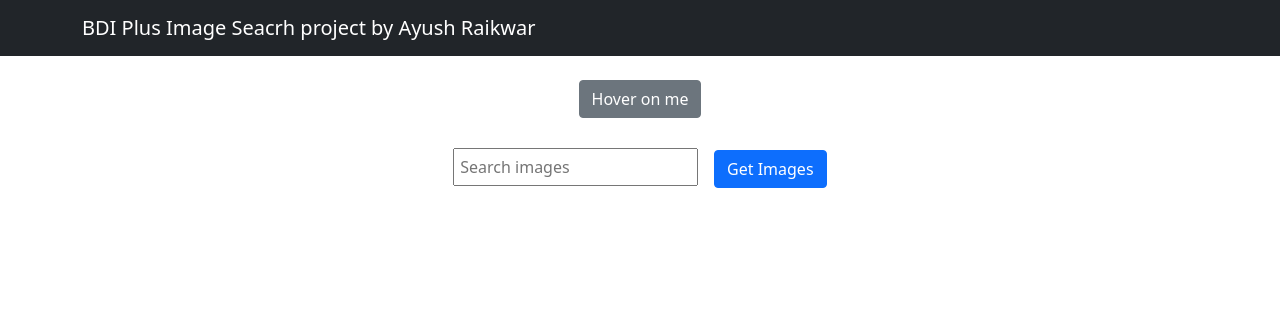
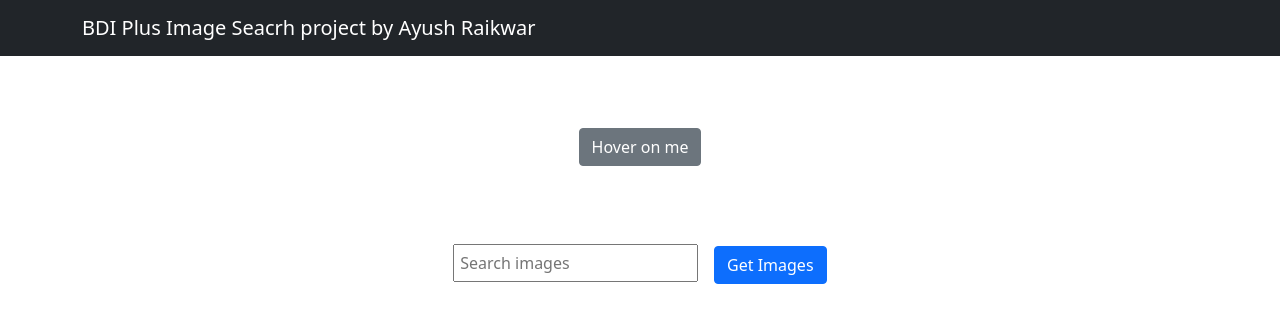
Before and after one commit to Ayush-raikwar/Image-Search-on-React, a React (Create React App) app: page / in a window 1280 px wide. Shown: the top 322 px of the page. Built offline with nearby package versions, Linux system fonts and the light colour scheme.

Commit message:
ran npm run build command

```diff
--- a/src/Main.jsx
+++ b/src/Main.jsx
@@ -35,13 +35,14 @@ export const Main = () => {
     const [imagesURLs, setImagesURLs] = useState([])
     const [imageQuery, setImageQuery] = useState('')
     const getImages = () => {
-
+        setImagesURLs([])
         const res = fetch(`https://pixabay.com/api/?key=${API_KEY}&q=${imageQuery}`)
         .then(response => response.json())
         .then(res =>{
             console.log(res.hits[0].webformatURL);
             res.hits.forEach(val => {
                 // console.log(val)
+
                 setImagesURLs((prev)=> [...prev, val.webformatURL])
             })
         })
@@ -51,13 +52,13 @@ export const Main = () => {
 
     return(
         <>
-             <Navbar bg="dark" variant="dark" className="m-0">
+             <Navbar bg="dark" variant="dark" className="">
                 <Container>
                 <Navbar.Brand href="#home">BDI Plus Image Seacrh project by Ayush Raikwar</Navbar.Brand>
                 </Container>
             </Navbar>
             <br />
-            <StyledTooltip>
+            <StyledTooltip className="my-5">
             {['right'].map((placement) => (
                 <OverlayTrigger
                 key={placement}
```
